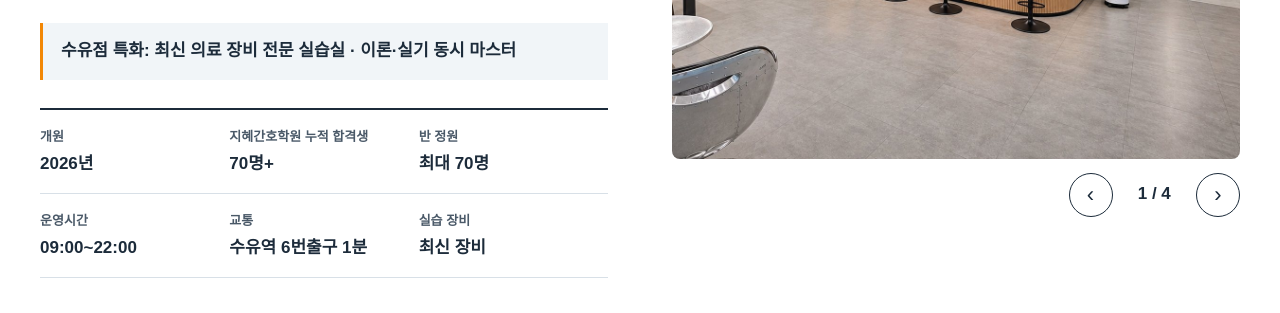
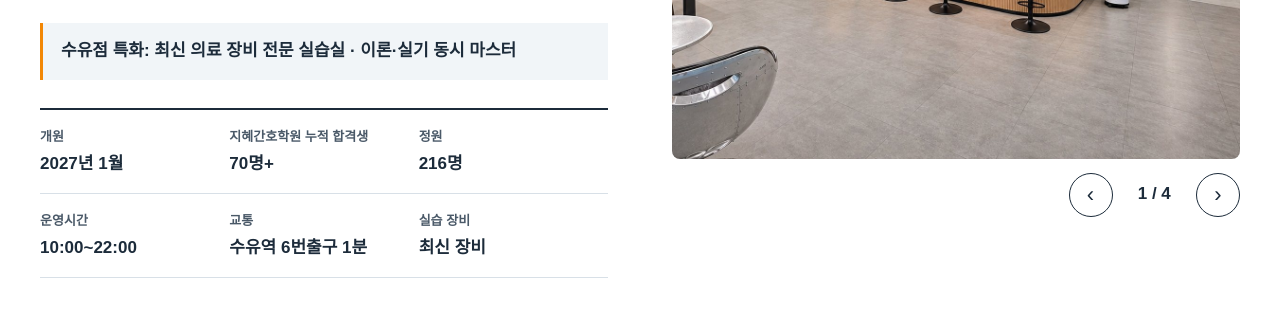
Before and after one commit to fornurseceo/jihye-nursing, a plain HTML site: page suyu/index.html in a window 1280 px wide. Shown: the part 1360-1673 px from the top of the page. Drawn offline with Linux system fonts and the light colour scheme; a web font is replaced by a local one.

Commit message:
수유점 개원·정원·운영시간 수정
Co-Authored-By: Claude Opus 5.5 <noreply@anthropic.com>
Claude-Session: https://claude.ai/code/session_01Ncw93M7Ca5tKNkF6CgWDxJ

```diff
--- a/suyu/index.html
+++ b/suyu/index.html
@@ -79,10 +79,10 @@
           <p>4호선 수유역 6번 출구에서 도보 1분입니다.</p>
           <p class="bp-special">수유점 특화: 최신 의료 장비 전문 실습실 · 이론·실기 동시 마스터</p>
           <dl class="bp-facts">
-            <div><dt>개원</dt><dd>2026년</dd></div>
+            <div><dt>개원</dt><dd>2027년 1월</dd></div>
             <div><dt>지혜간호학원 누적 합격생</dt><dd>70명+</dd></div>
-            <div><dt>반 정원</dt><dd>최대 70명</dd></div>
-            <div><dt>운영시간</dt><dd>09:00~22:00</dd></div>
+            <div><dt>정원</dt><dd>216명</dd></div>
+            <div><dt>운영시간</dt><dd>10:00~22:00</dd></div>
             <div><dt>교통</dt><dd>수유역 6번출구 1분</dd></div>
             <div><dt>실습 장비</dt><dd>최신 장비</dd></div>
           </dl>
```
